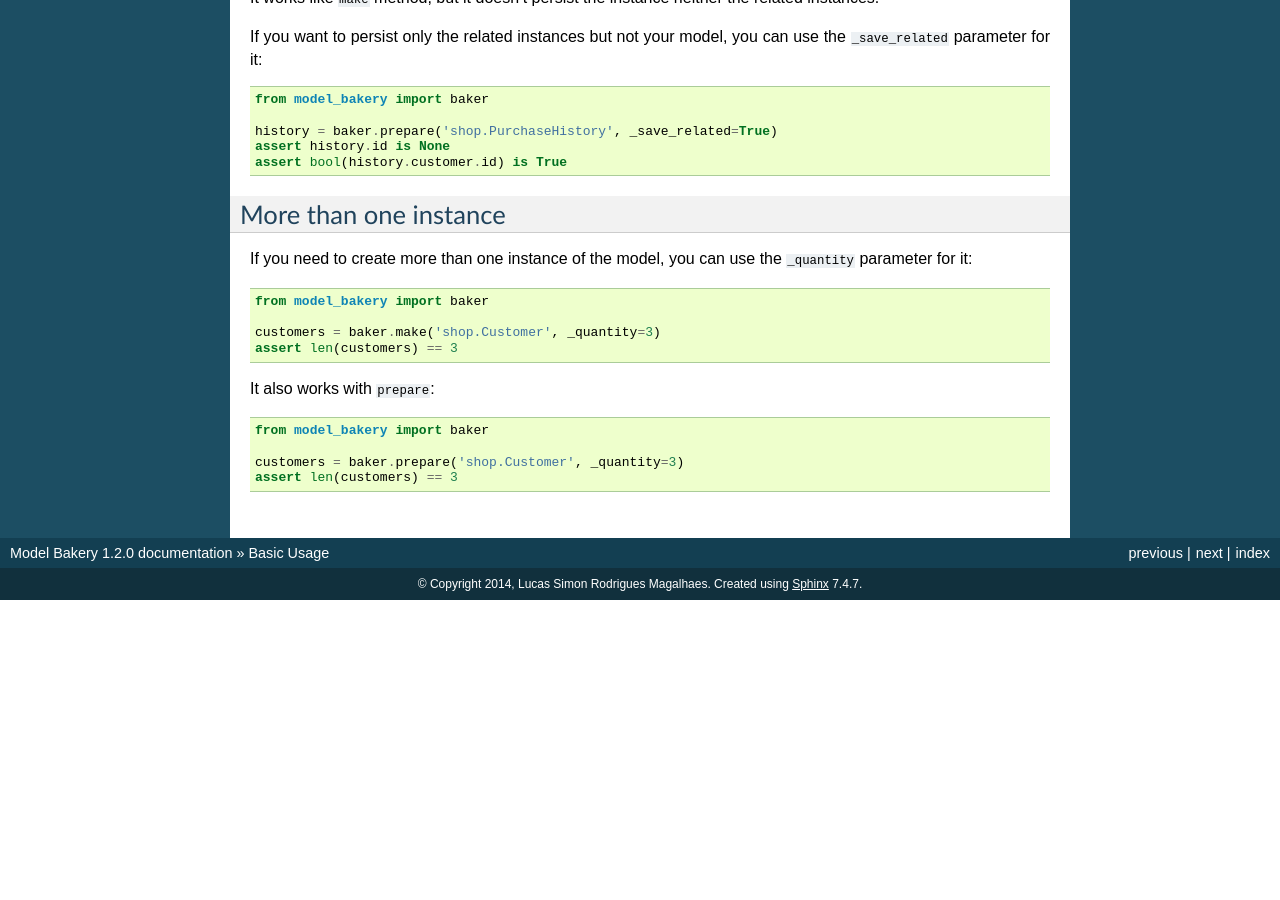
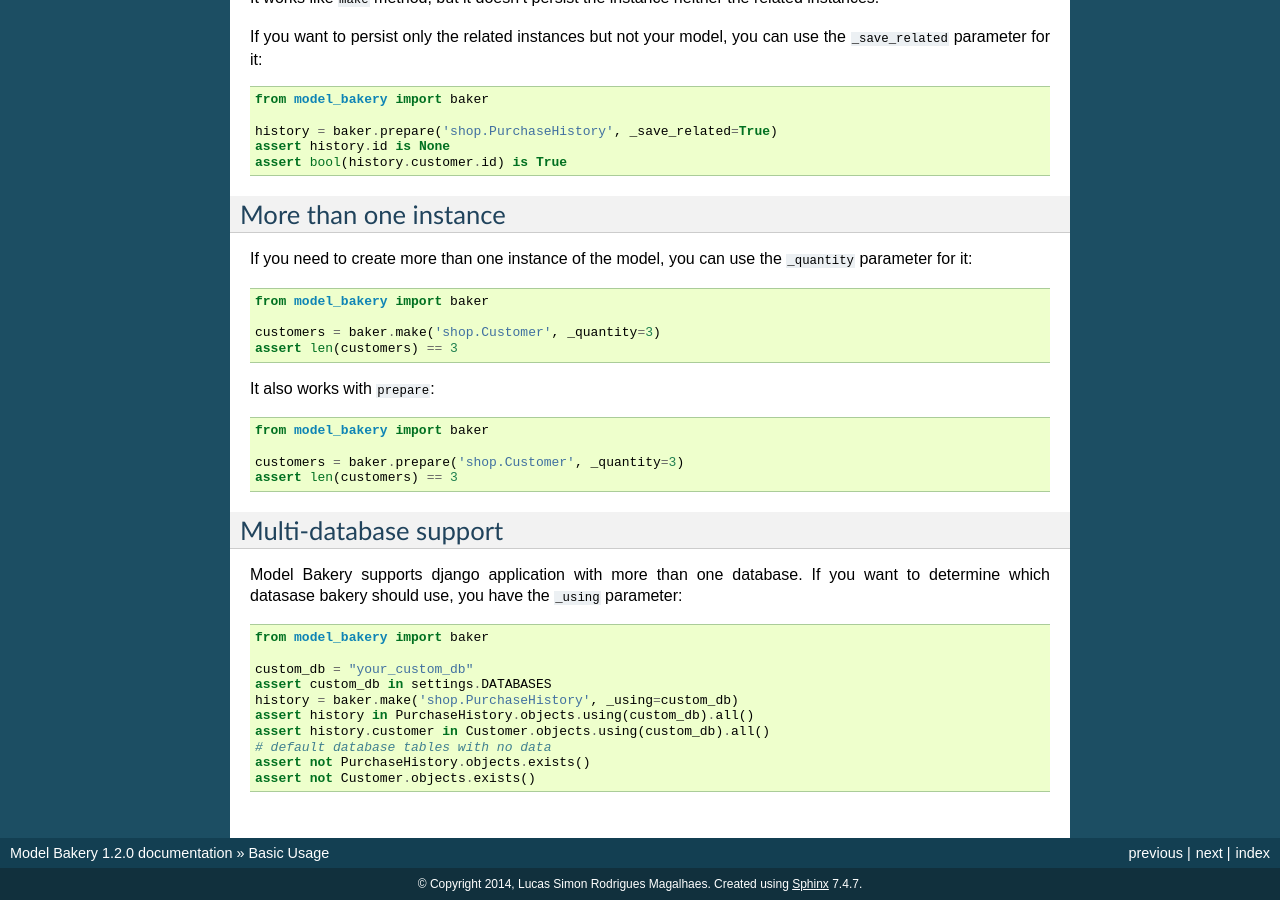
Before and after one commit to model-bakers/model_bakery, a Sphinx documentation site: the page built from docs/source/basic_usage.rst, in a window 1280 px wide and 900 px high, scrolled down 3280 px. Built offline with Sphinx 7.4.7, drawn with Linux system fonts in a browser that asks for light colours; before the commit the page ends 3880 px from its top, so only the background shows below that; some of the changed text lies outside the part shown.

Commit message:
Add docs on _using parameter

```diff
--- a/docs/source/basic_usage.rst
+++ b/docs/source/basic_usage.rst
@@ -215,3 +215,23 @@ It also works with ``prepare``:
 
     customers = baker.prepare('shop.Customer', _quantity=3)
     assert len(customers) == 3
+
+Multi-database support
+----------------------
+
+Model Bakery supports django application with more than one database.
+If you want to determine which datasase bakery should use, you have the ``_using`` parameter:
+
+
+.. code-block:: python
+
+    from model_bakery import baker
+
+    custom_db = "your_custom_db"
+    assert custom_db in settings.DATABASES
+    history = baker.make('shop.PurchaseHistory', _using=custom_db)
+    assert history in PurchaseHistory.objects.using(custom_db).all()
+    assert history.customer in Customer.objects.using(custom_db).all()
+    # default database tables with no data
+    assert not PurchaseHistory.objects.exists()
+    assert not Customer.objects.exists()
```
